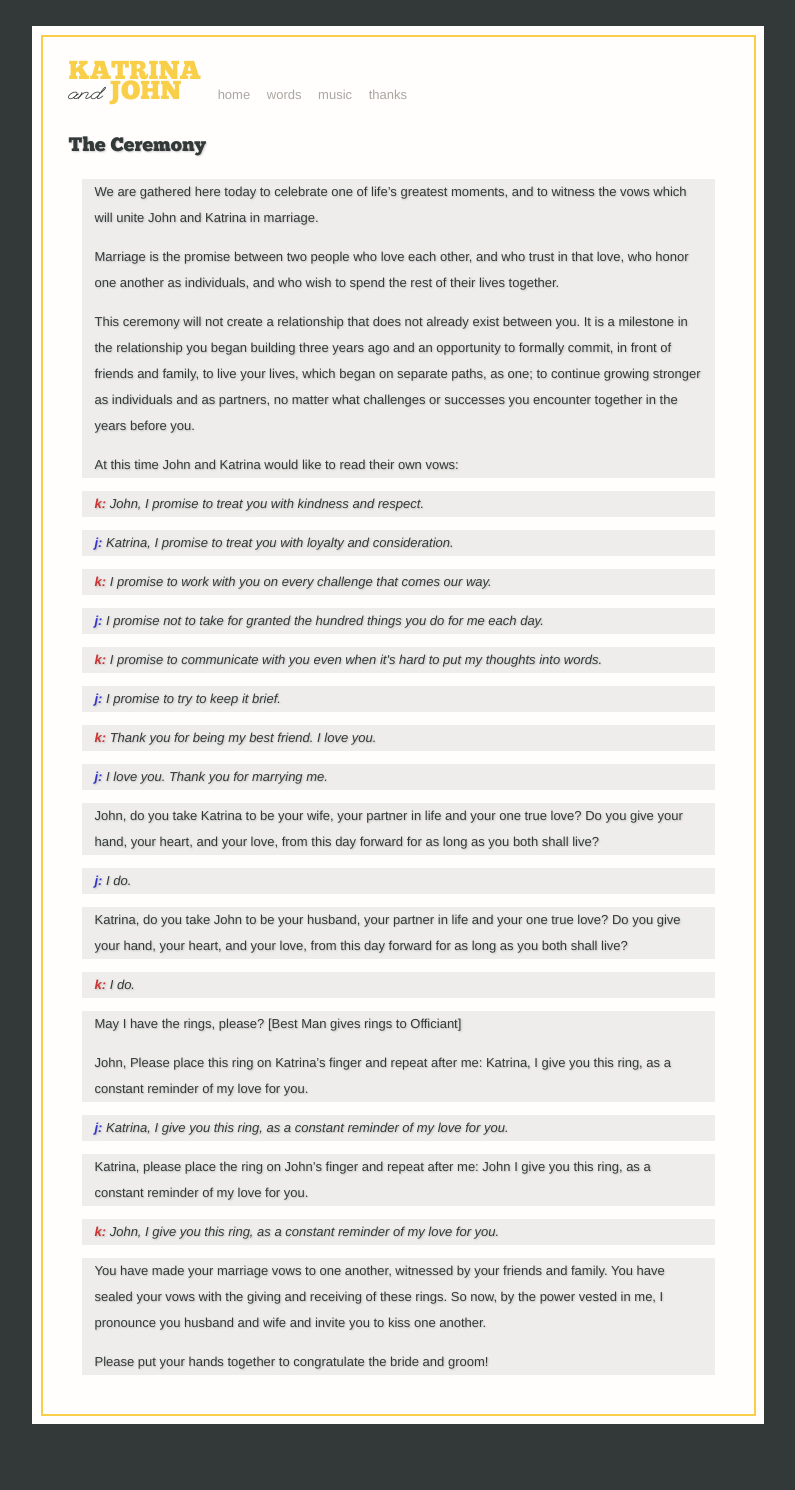
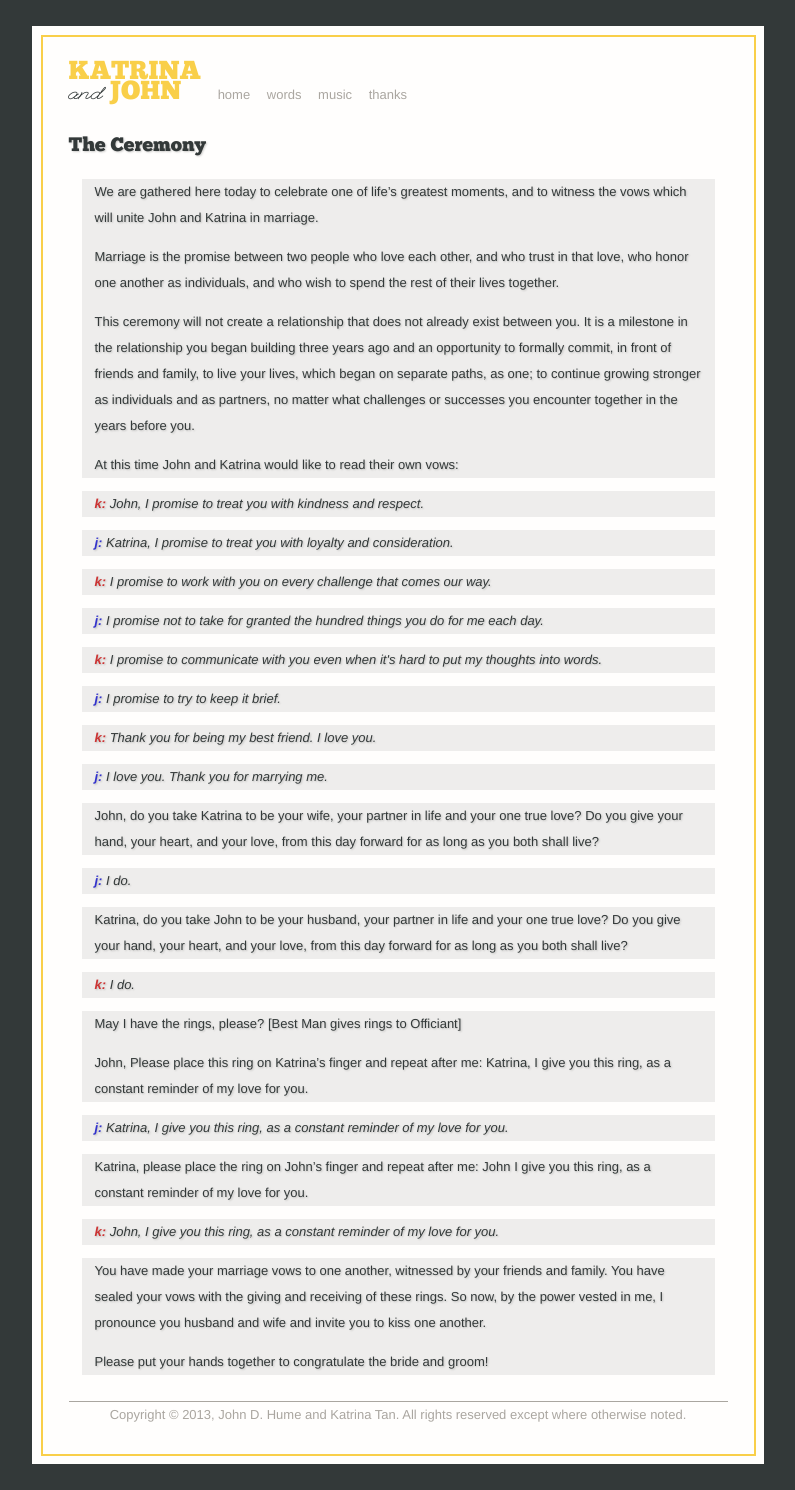
Before and after one commit to duelinmarkers/john-and-kat-wedding, a Jekyll site: the page built from words.md, in a window 1280 px wide. Shown: the whole page, without its empty margins (242-1037 px from the left). Built offline with Jekyll 4.4.1, drawn with Linux system fonts in a browser that asks for light colours; before the commit the page ends 1450 px from its top, so only the background shows below that.

Commit message:
Footer. Looks profeshional.

```diff
--- a/_layouts/default.html
+++ b/_layouts/default.html
@@ -27,7 +27,8 @@
           {{ content }}
         </div>
         <footer>
-
+          Copyright &copy; 2013, John D. Hume and Katrina Tan.
+          All rights reserved except where otherwise noted.
         </footer>
       </div>
     </div>
--- a/_layouts/home.html
+++ b/_layouts/home.html
@@ -20,6 +20,10 @@
         <div class="content">
           {{ content }}
         </div>
+        <footer>
+          Copyright &copy; 2013, John D. Hume and Katrina Tan.
+          All rights reserved except where otherwise noted.
+        </footer>
       </div>
     </div>
   </body>
--- a/css/main.css
+++ b/css/main.css
@@ -60,6 +60,10 @@ h1,h2,h3,h4,h5,h6 {
 
 footer {
     clear: both;
+    margin-top: 2em;
+    text-align: center;
+    border-top: 1px solid #aaa6a0;
+    color: #aaa6a0;
 }
 
 /* Header */
```
